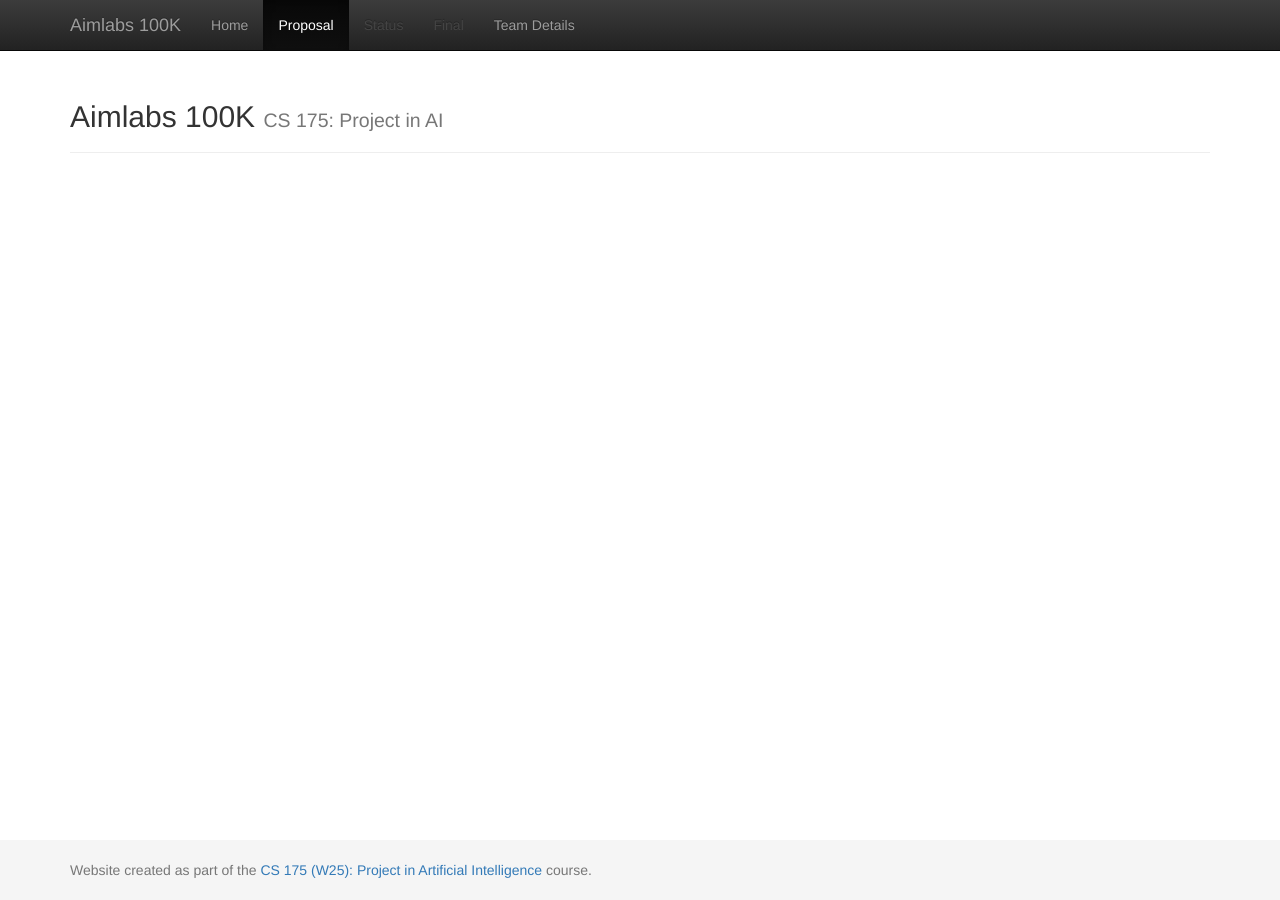
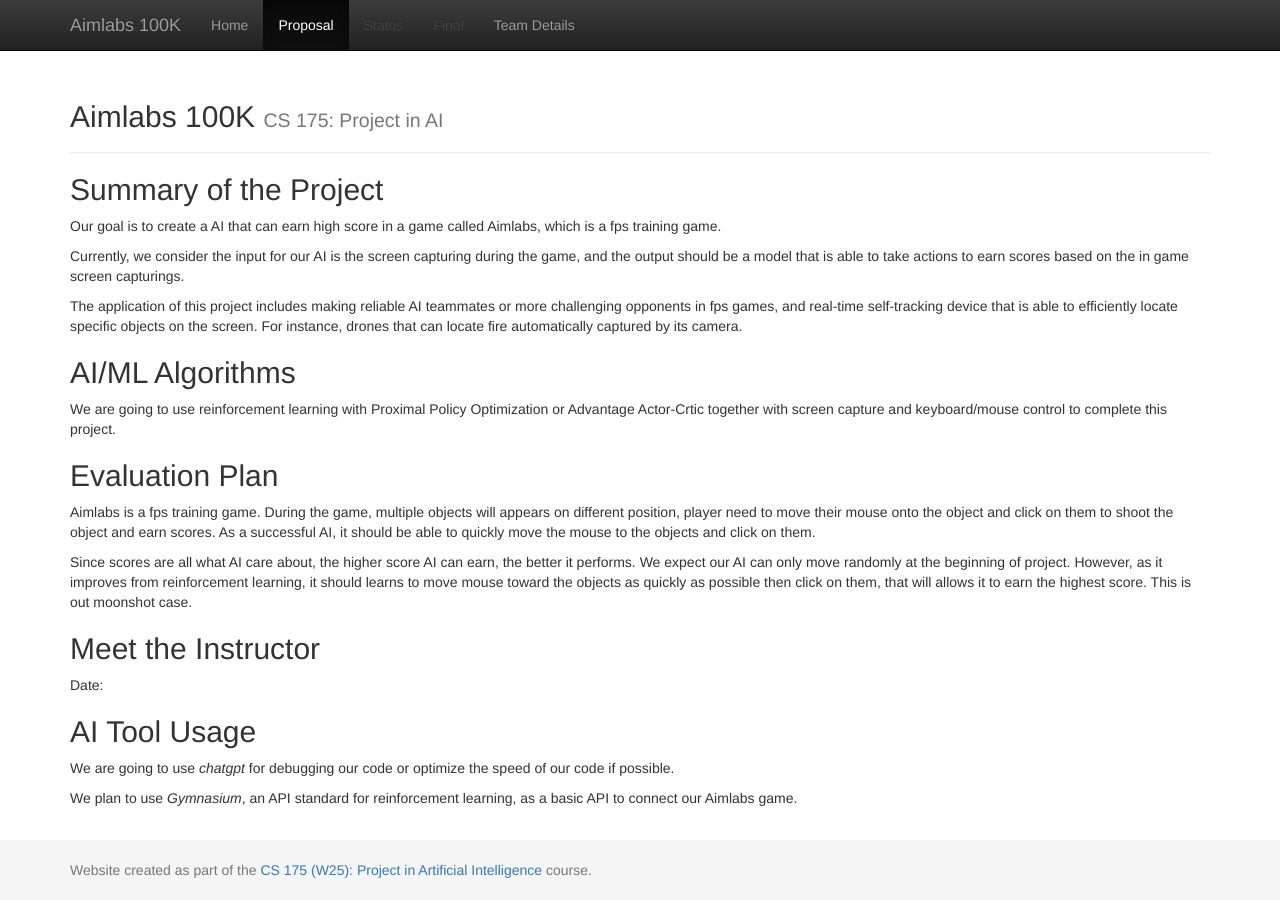
Before and after one commit to Mr-Lyson/Aimlabs_100K, a Jekyll site: the page built from docs/proposal.md, in a window 1280 px wide. Built offline with Jekyll 4.4.1, drawn with Linux system fonts in a browser that asks for light colours.

Commit message:
Update proposal.md
Create initial version of our proposal.

```diff
--- a/docs/proposal.md
+++ b/docs/proposal.md
@@ -2,3 +2,26 @@
 layout: default
 title: Proposal
 ---
+
+## Summary of the Project
+Our goal is to create a AI that can earn high score in a game called Aimlabs, which is a fps training game.
+
+Currently, we consider the input for our AI is the screen capturing during the game, and the output should be a model that is able to take actions to earn scores based on the in game screen capturings.
+
+The application of this project includes making reliable AI teammates or more challenging opponents in fps games, and real-time self-tracking device that is able to efficiently locate specific objects on the screen. For instance, drones that can locate fire automatically captured by its camera.
+
+## AI/ML Algorithms
+We are going to use reinforcement learning with Proximal Policy Optimization or Advantage Actor-Crtic together with screen capture and keyboard/mouse control to complete this project.
+
+## Evaluation Plan
+Aimlabs is a fps training game. During the game, multiple objects will appears on different position, player need to move their mouse onto the object and click on them to shoot the object and earn scores. As a successful AI, it should be able to quickly move the mouse to the objects and click on them.
+
+Since scores are all what AI care about, the higher score AI can earn, the better it performs. We expect our AI can only move randomly at the beginning of project. However, as it improves from reinforcement learning, it should learns to move mouse toward the objects as quickly as possible then click on them, that will allows it to earn the highest score. This is out moonshot case.
+
+## Meet the Instructor
+Date:
+
+## AI Tool Usage
+We are going to use *chatgpt* for debugging our code or optimize the speed of our code if possible.
+
+We plan to use *Gymnasium*, an API standard for reinforcement learning, as a basic API to connect our Aimlabs game.
```
